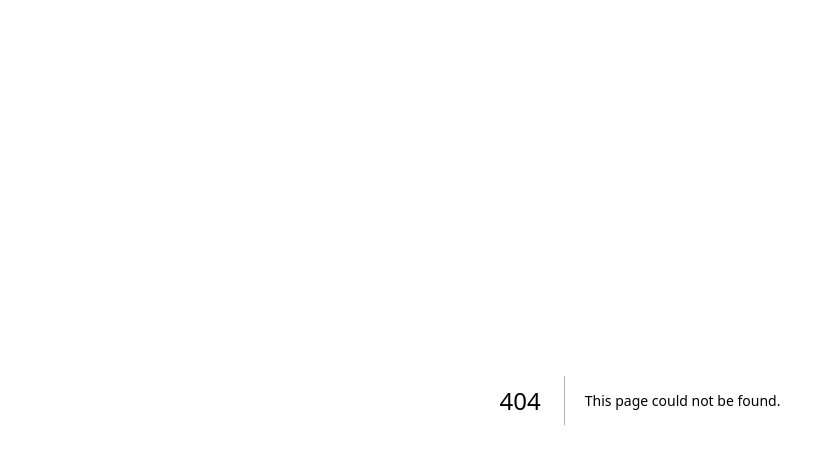
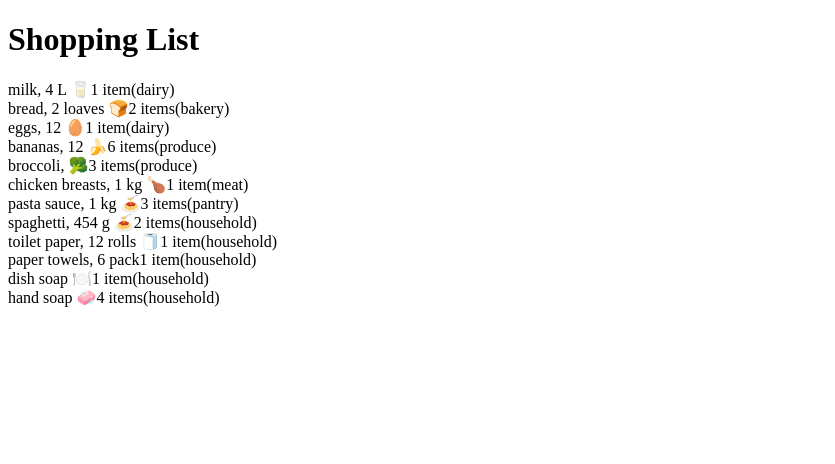
Before and after one commit to yashhingu2403/cprg306-assignments, a Next.js app: page /week-3 in a window 1280 px wide. Before the commit this address had no page. Shown: the top 464 px of the page, without its empty margins (0-835 px from the left). Built offline with nearby package versions, Linux system fonts and the light colour scheme.

Commit message:
week 3 assignment updated

```diff
--- a/app/layout.js
+++ b/app/layout.js
@@ -1,17 +1,18 @@
-import { Inter } from 'next/font/google'
-import './globals.css'
+import Head from 'next/head';
 
-const inter = Inter({ subsets: ['latin'] })
+const Layout = ({ children }) => {
+  return (
+    <div>
+      <Head>
+        <meta name="viewport" content="width=device-width, initial-scale=1" />
+        <meta charSet="utf-8" />
+        <meta name="description" content="Your shopping list description" />
+        <meta name="author" content="Your Name" />
+        <title>Shopping List</title> {/* Updated title here */}
+      </Head>
+      <div>{children}</div>
+    </div>
+  );
+};
 
-export const metadata = {
-  title: 'Create Next App',
-  description: 'Generated by create next app',
-}
-
-export default function RootLayout({ children }) {
-  return (
-    <html lang="en">
-      <body className={inter.className}>{children}</body>
-    </html>
-  )
-}
+export default Layout;
--- a/app/page.js
+++ b/app/page.js
@@ -1,9 +1,17 @@
 import Link from 'next/link';
 export default function Page() {
   return (
-    <main>
-      <h1>CPRG-306: web Development 2- Assignments</h1>
-        <Link href="week-2" >Week 2 Assignments</Link>
+    <main main style={{ backgroundColor: '#FFA500' }}>
+        <ul classname= "bg-orange-500 p-5 mb-5">
+          <h1>CPRG-306: web Development 2- Assignments</h1>
+          <div style={{ backgroundColor: 'green', padding: '10px', margin: '5px' }}>
+          <p><Link href="week-2" >Week 2 Assignments</Link></p>
+          </div>
+          <div style={{ backgroundColor: 'green', padding: '10px', margin: '5px' }}>
+          <p><Link href="week-3" className="text-blue-500 hover:text-green-500 transition duration-500 block text-lg">Week 3 Assignment</Link></p>
+          </div>
+        </ul>
       </main>
+
   );
 };
--- /dev/null
+++ b/app/week-3/item-list.js
@@ -0,0 +1,76 @@
+import React from 'react';
+import Item from './item';
+
+const ItemList = () => {
+  const items = [
+    {
+      name: "milk, 4 L 🥛",
+      quantity: 1,
+      category: "dairy",
+    },
+    {
+      name: "bread, 2 loaves 🍞",
+      quantity: 2,
+      category: "bakery",
+    },
+    {
+      name: "eggs, 12 🥚",
+      quantity: 1,
+      category: "dairy",
+    },
+    {
+      name: "bananas, 12 🍌",
+      quantity: 6,
+      category: "produce",
+    },
+    {
+        name: "broccoli, 🥦",
+        quantity: 3,
+        category: "produce",
+    },
+    {
+      name: "chicken breasts, 1 kg 🍗",
+      quantity: 1,
+      category: "meat",
+    },
+    {
+      name: "pasta sauce, 1 kg 🍝",
+      quantity: 3,
+      category: "pantry",
+    },
+    {
+      name: "spaghetti, 454 g 🍝",
+      quantity: 2,
+      category: "household",
+    },
+    {
+      name: "toilet paper, 12 rolls 🧻",
+      quantity: 1,
+      category: "household",
+    },
+    {
+        name: "paper towels, 6 pack",
+        quantity: 1,
+        category: "household",
+    },
+    {
+        name: "dish soap 🍽️",
+        quantity: 1,
+        category: "household",
+    },
+    {
+        name: "hand soap 🧼",
+        quantity: 4,
+        category: "household",
+    },
+ ];
+
+  return (
+    <ul style={{ listStyleType: 'none', padding: 0 }}>
+      {items.map((item, index) => (
+        <Item key={index} {...item} />
+      ))}
+      </ul>
+  );
+};
+export default ItemList;
--- /dev/null
+++ b/app/week-3/item.js
@@ -0,0 +1,12 @@
+import React from 'react';
+
+const Item = ({ name, quantity, category }) => {
+  return (
+    <li className="mb-2">
+      <span className="font-bold">{name}</span>
+      <span className="ml-2 text-gray-600">{quantity} {quantity === 1 ? 'item' : 'items'}</span>
+      <span className="ml-2 text-gray-600">({category})</span>
+    </li>
+  );
+};
+export default Item;
--- /dev/null
+++ b/app/week-3/page.js
@@ -0,0 +1,13 @@
+import React from 'react';
+import ItemList from './item-list.js';
+
+export default function Page() {
+  return (
+    <main>
+          <div>
+            <h1 className="text-3xl font-bold color-red"> Shopping List</h1>
+          </div>
+      <ItemList />
+    </main>
+  );
+};
```
